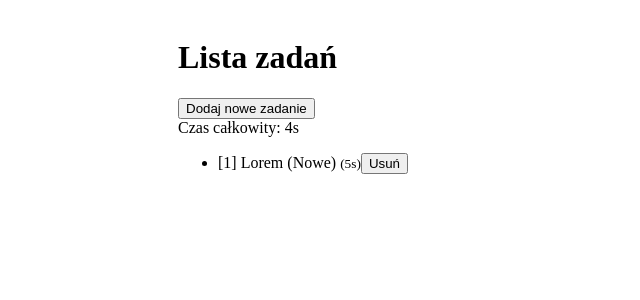
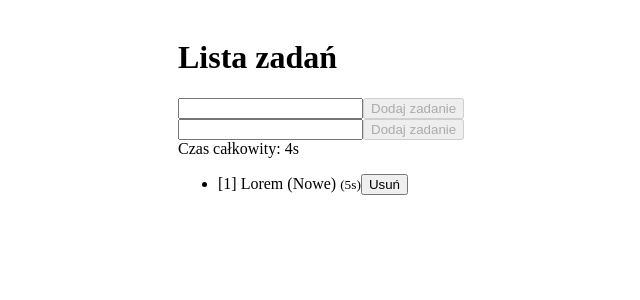
Before and after one commit to MarcinGrygierek/angular-training-5-8-9-2022, an Angular app in the folder angular/TaskManager/: page / in a window 1280 px wide. Shown: the top 300 px of the page, without its empty margins (62-702 px from the left). Built offline with nearby package versions, Linux system fonts and the light colour scheme.

Commit message:
TaskManager task form

```diff
--- /dev/null
+++ b/angular/TaskManager/src/app/task-form-reactive/task-form-reactive.component.html
@@ -0,0 +1,4 @@
+<form [formGroup]="taskForm"  (ngSubmit)="handleNewTask()">
+    <input type="text" name="name" formControlName="newTaskName">
+    <button type="submit" [disabled]="taskForm.invalid">Dodaj zadanie</button>
+</form>
--- /dev/null
+++ b/angular/TaskManager/src/app/task-form-reactive/task-form-reactive.component.ts
@@ -0,0 +1,25 @@
+import { Component, Input, OnInit } from '@angular/core';
+import { FormBuilder, Validators } from '@angular/forms';
+
+@Component({
+  selector: 'app-task-form-reactive',
+  templateUrl: './task-form-reactive.component.html',
+  styleUrls: ['./task-form-reactive.component.scss']
+})
+export class TaskFormReactiveComponent  {
+  @Input()
+  addNewTask!: (name: string) => void
+
+  constructor(private fb: FormBuilder) { }
+
+  taskForm = this.fb.group({
+    newTaskName: this.fb.control('', Validators.required)
+  })
+
+  handleNewTask = () => {
+    if(typeof this.addNewTask !== 'function') return;
+
+    this.addNewTask(this.taskForm.value.newTaskName);
+  }
+
+}
--- /dev/null
+++ b/angular/TaskManager/src/app/task-form/task-form.component.html
@@ -0,0 +1,4 @@
+<form #taskForm="ngForm" (ngSubmit)="handleNewTask()">
+    <input type="text" name="name" [(ngModel)]="newTaskName" #newTask="ngModel" required>
+    <button type="submit" [disabled]="taskForm.invalid">Dodaj zadanie</button>
+</form>
--- /dev/null
+++ b/angular/TaskManager/src/app/task-form/task-form.component.ts
@@ -0,0 +1,19 @@
+import { Component, Input } from '@angular/core';
+
+@Component({
+  selector: 'app-task-form',
+  templateUrl: './task-form.component.html',
+  styleUrls: ['./task-form.component.scss']
+})
+export class TaskFormComponent {
+  @Input()
+  addNewTask!: (name: string) => void
+
+  newTaskName: string = '';
+
+  handleNewTask = () => {
+    if(typeof this.addNewTask !== 'function') return;
+
+    this.addNewTask(this.newTaskName);
+  }
+}
--- a/angular/TaskManager/src/app/tasks-list/tasks-list.component.html
+++ b/angular/TaskManager/src/app/tasks-list/tasks-list.component.html
@@ -1,4 +1,6 @@
-<button (click)="addTask()">Dodaj nowe zadanie</button>
+<app-task-form [addNewTask]="addTask"></app-task-form>
+<app-task-form-reactive [addNewTask]="addTask"></app-task-form-reactive>
+
 <div *ngIf="totalTime > 0">
     Czas całkowity: {{totalTime}}s
 </div>
--- a/angular/TaskManager/src/app/tasks-list/tasks-list.component.ts
+++ b/angular/TaskManager/src/app/tasks-list/tasks-list.component.ts
@@ -35,10 +35,10 @@ export class TasksListComponent implements OnInit, AfterViewInit {
     this.totalTime = times.reduce((acc, curr) => acc + curr);
   }
 
-  addTask = () => {
+  addTask = (taskName: string) => {
     const newTask: Task = {
       id: new Date().getTime(),
-      name: 'Lorem ipsum',
+      name: taskName,
       status: TaskStatus.New,
       hidden: false
     }
```
Also changed, not shown: angular/TaskManager/src/app/app.module.ts (+9 -2 lines), angular/TaskManager/src/app/task-form-reactive/task-form-reactive.component.scss (added), angular/TaskManager/src/app/task-form/task-form.component.scss (added), 2 other files (tests, documents, lock files or other folders).
